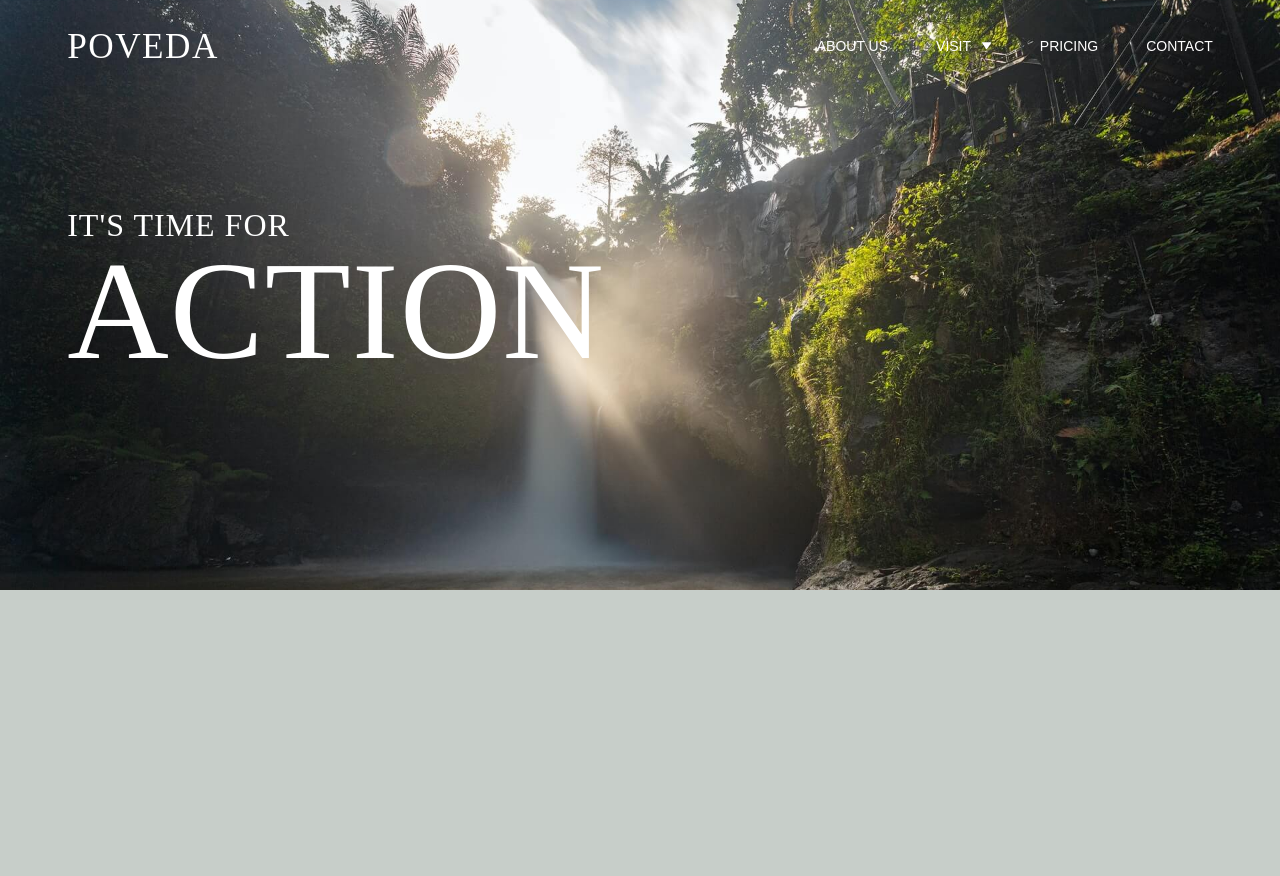
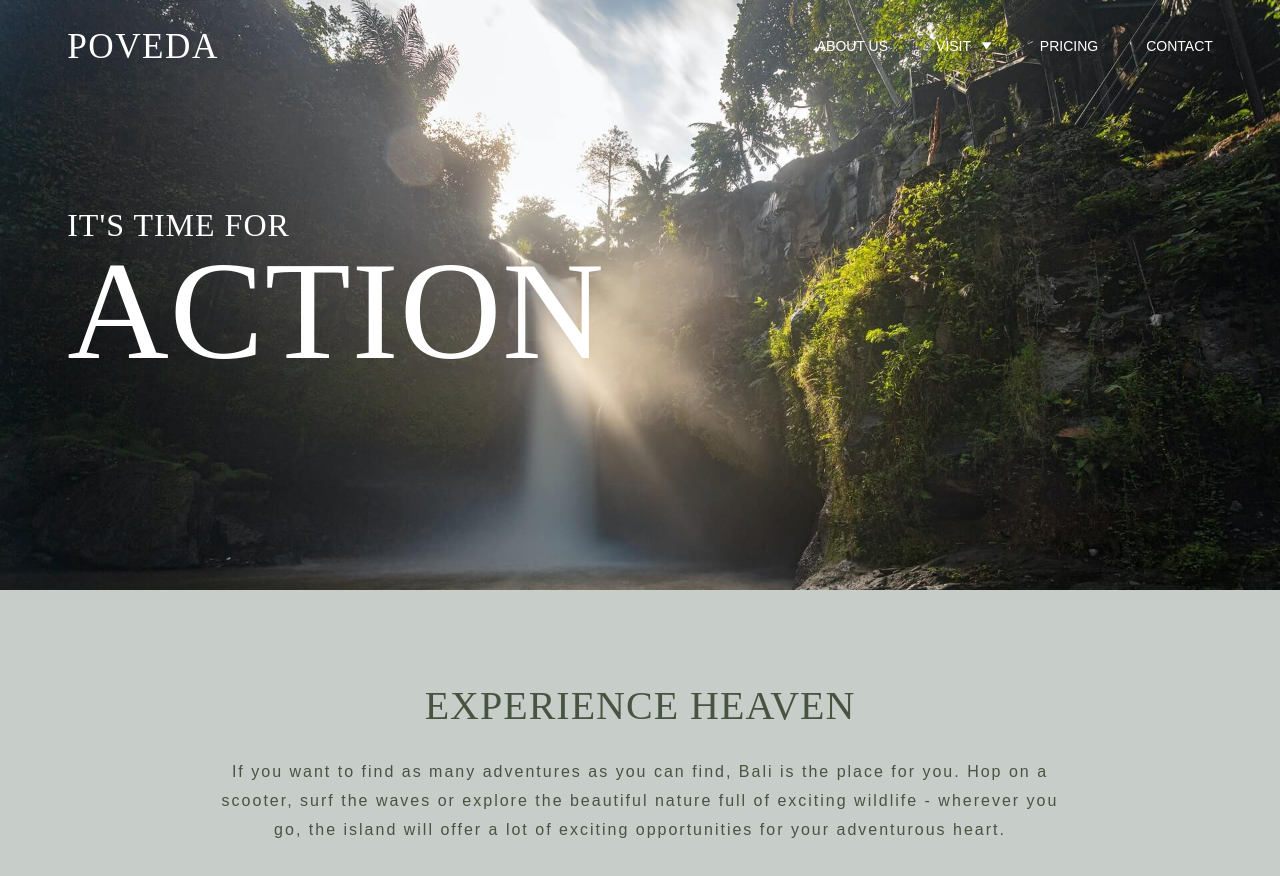
Before and after one commit to SutheeDev/react-poveda, a React (Vite) app in the folder client/: page /Adventure in a window 1280 px wide. Shown: the top 876 px of the page. Before the commit the page ends 800 px from the top, so only its background shows below. Built offline with nearby package versions, Linux system fonts and the light colour scheme.

Commit message:
added Message to Adventure page

```diff
--- a/client/src/pages/Adventure.jsx
+++ b/client/src/pages/Adventure.jsx
@@ -1,11 +1,23 @@
 import styled from "styled-components";
-import { Hero } from "../components";
+import {
+  Hero,
+  Message,
+  Article,
+  Package,
+  Invitation,
+  Footer,
+} from "../components";
 import imgUrl from "../assets/images/HERO_04_ADVENTURE.jpg";
 
 const Adventure = () => {
   return (
     <Wrapper>
       <Hero smText={`it's time for`} bgText="action" imgUrl={imgUrl} />
+
+      <Message
+        title="experience heaven"
+        paragraph={`If you want to find as many adventures as you can find, Bali is the place for you. Hop on a scooter, surf the waves or explore the beautiful nature full of exciting wildlife - wherever you go, the island will offer a lot of exciting opportunities for your adventurous heart.`}
+      />
     </Wrapper>
   );
 };
```
